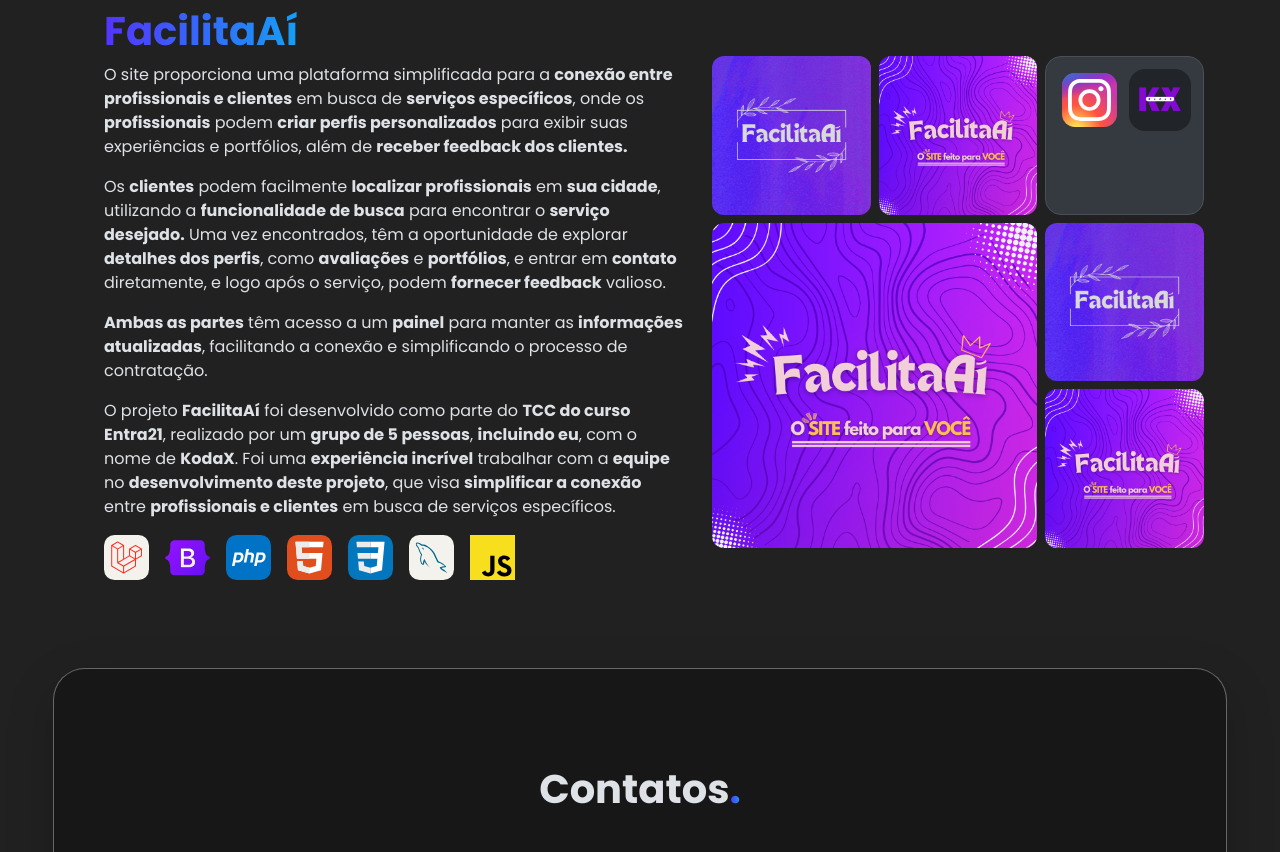
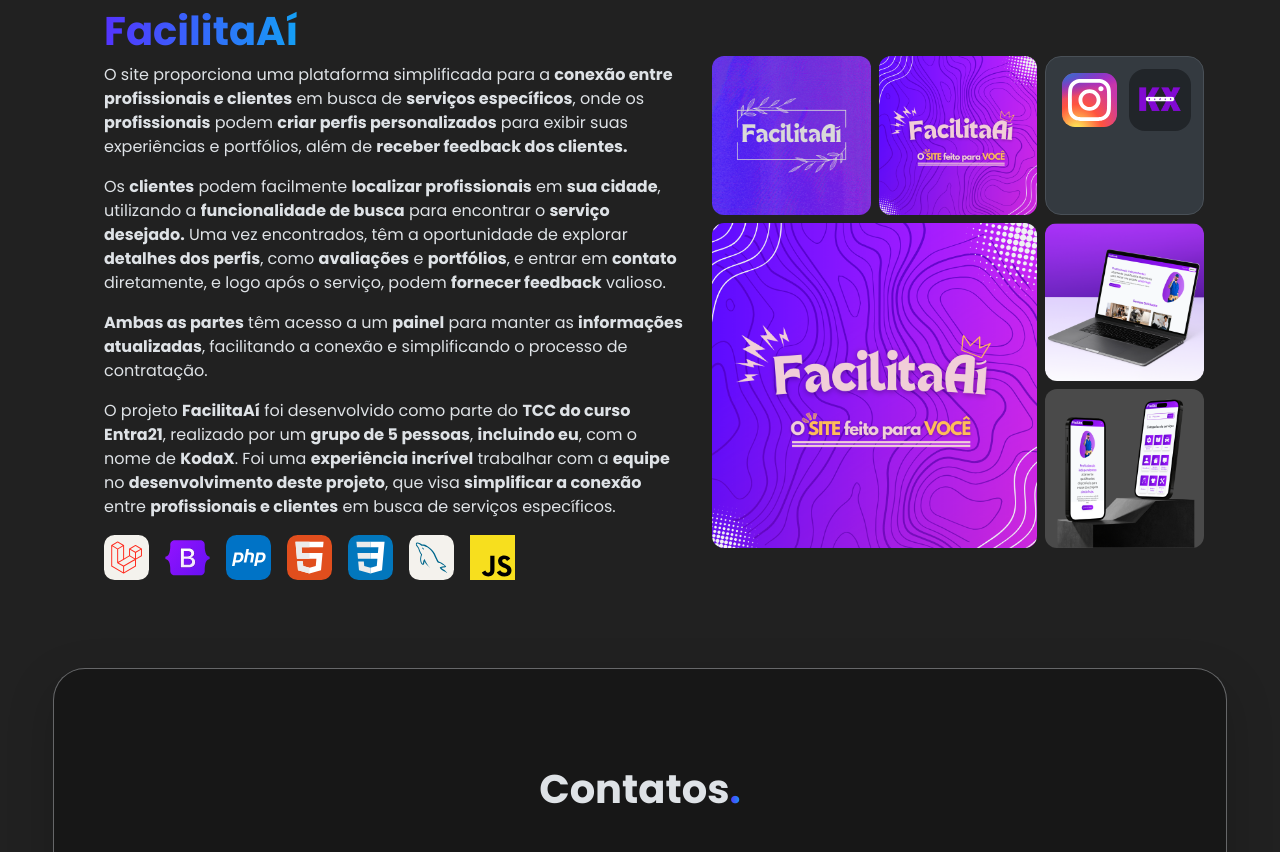
Before and after one commit to LeonardoArtLS/Portfolio, a plain HTML site: page index.html in a window 1280 px wide. Shown: the part 2424-3276 px from the top of the page. Drawn offline with nearby package versions, Linux system fonts and the light colour scheme.

Commit message:
Enviando mockups do facilitaai

```diff
--- a/css/style.scss
+++ b/css/style.scss
@@ -281,3 +281,7 @@ body {
   background-color: var(--gradient-1);
   color: black;
 }
+
+.img-cover{
+  object-fit: cover;
+}
--- a/index.html
+++ b/index.html
@@ -374,8 +374,8 @@ data-bs-smooth-scroll="true" tabindex="0">
             </div>
             <div class="col-11 col-sm-10 col-md-9 col-lg-7 col-xl-5 my-auto max-width-3">
               <div class="col-12 d-flex flex-wrap">
-                <img src="img/FacilitaAí.png" alt="FacilitaAí Logo" class="col-4 img-fluid rounded-4 p-1">
-                <img src="img/FacilitaAí2.png" alt="FacilitaAí Logo" class="col-4 img-fluid rounded-4 p-1">
+                <img src="img/FacilitaAí.png" alt="FacilitaAí Logo" class="col-4 img-cover img-fluid rounded-4 p-1">
+                <img src="img/FacilitaAí2.png" alt="FacilitaAí Logo" class="col-4 img-cover img-fluid rounded-4 p-1">
 
                 <div class="col-4 rounded-4 p-1">
                   <div class="col-12 d-flex flex-wrap bg-body-secondary border rounded-4 p-2">
@@ -402,8 +402,8 @@ data-bs-smooth-scroll="true" tabindex="0">
                   <img src="img/FacilitaAí2.png" alt="FacilitaAí Logo" class="img-fluid col-12 rounded-4 p-1">
                 </div>
                 <div class="col-4">
-                  <img src="img/FacilitaAí.png" alt="FacilitaAí Logo" class="img-fluid rounded-4 p-1">
-                  <img src="img/FacilitaAí2.png" alt="FacilitaAí Logo" class="img-fluid rounded-4 p-1">
+                  <img src="img/facilitaaimockoup.png" alt="FacilitaAí Logo" class="img-fluid img-cover col-12 rounded-4 p-1">
+                  <img src="img/facilitaaimockup2.png" alt="FacilitaAí Logo" class="img-fluid img-cover col-12 rounded-4 p-1">
                 </div>
               </div>
             </div>
```
Also changed, not shown: css/style.css, img/facilitaaimockoup.png (added), img/facilitaaimockup2.png (added), 1 other file.
